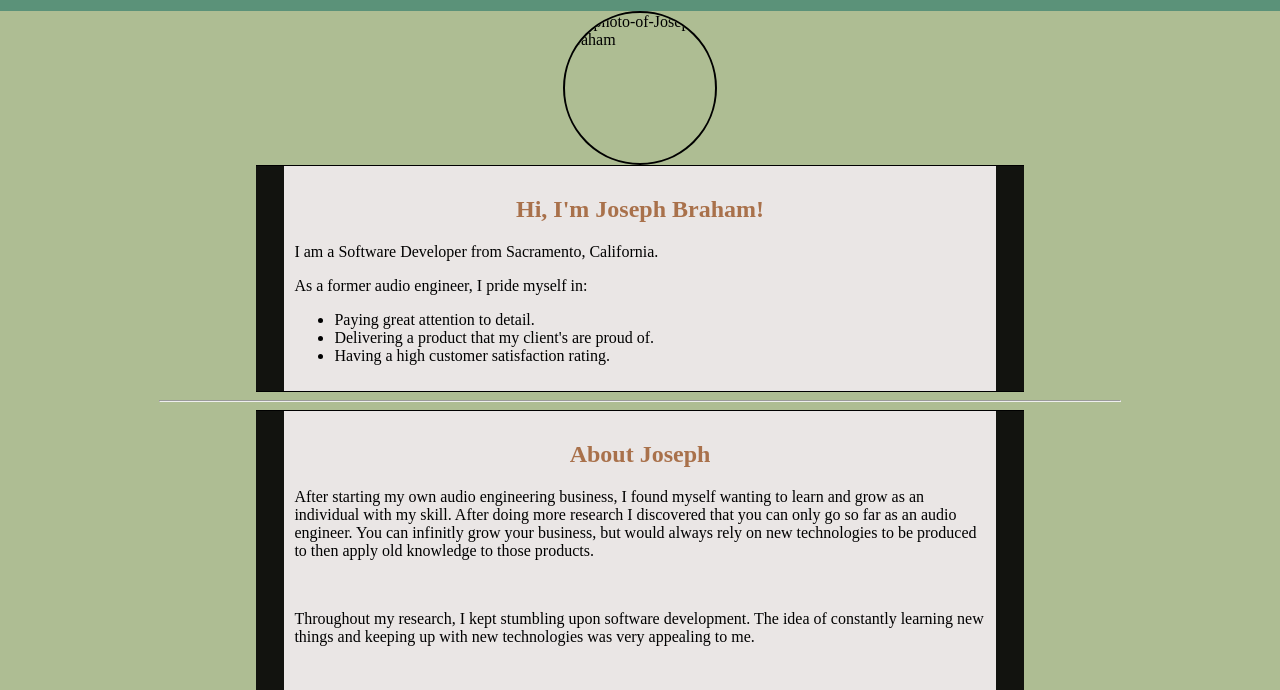
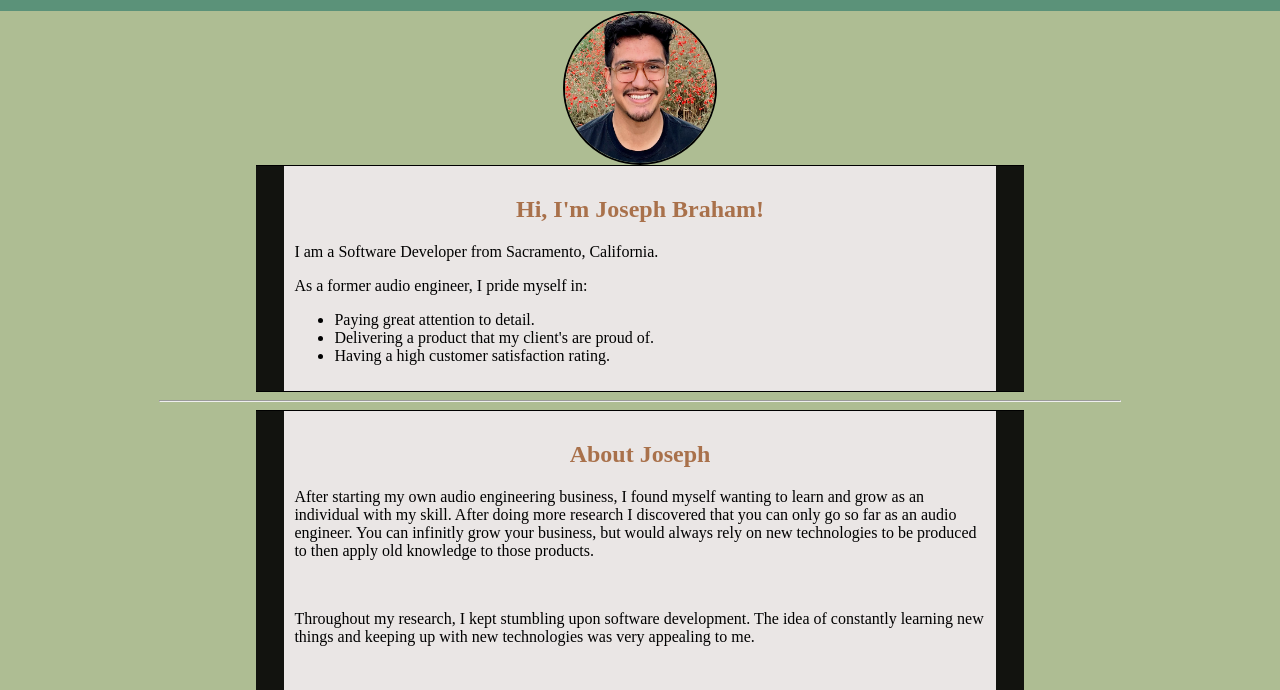
Before and after one commit to Jbraham99/Jospeh-Braham-Portfolio, a plain HTML site: page index.html in a window 1280 px wide. Shown: the part 110-800 px from the top of the page. Drawn offline with Linux system fonts and the light colour scheme; the site is published under a folder, as on GitHub Pages, so addresses that start at the root find nothing; a script that the page names is missing.

Commit message:
Update index.html
trying to fix the image of Joseph not showing up.

```diff
--- a/index.html
+++ b/index.html
@@ -13,7 +13,7 @@
       <h2 class="name-title">Software Developer</h2>
   </header>
   <main>
-    <img src="/images/PicOfMe4.jpg" alt="a-photo-of-Joseph-Braham"/>
+    <img src="images/PicOfMe4.jpg" alt="a-photo-of-Joseph-Braham"/>
     <!-- Itroduction container -->
     <div class="middle-container">
       <div class="text-container">
```
